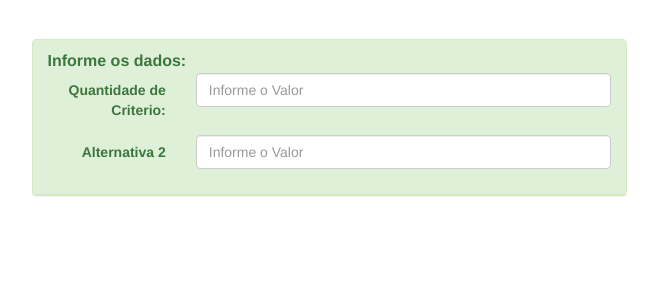
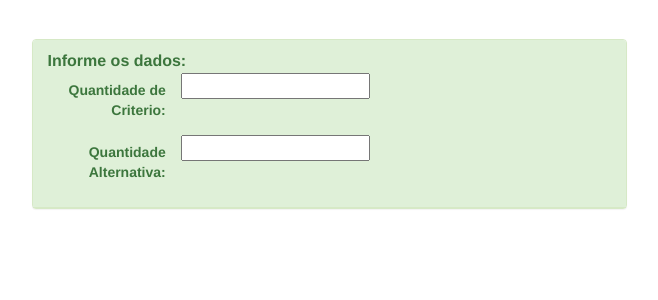
Before and after one commit to OthoGarcia/Analise-Decisoria, a Django app: template analise_decisoria/main/templates/main/qtdeCriterioAlternativa.html in a window 1280 px wide. Shown: the part 51-351 px from the top of the page, without its empty margins (311-969 px from the left). Run offline with Django 3.2, Linux system fonts and the light colour scheme; the template is opened without the code that fills it: values that come from a table or form of the project are taken from there, others are empty; some libraries are stand-ins or nearby versions.

Commit message:
Ajuste no form da entrada de dados

```diff
--- a/analise_decisoria/main/forms.py
+++ b/analise_decisoria/main/forms.py
@@ -1,11 +1,5 @@
 from django import forms
-from crispy_forms.helper import FormHelper
-from crispy_forms.layout import Layout, Div, Submit, HTML, Button, Row, Field, Reset, ButtonHolder
-from crispy_forms.bootstrap import AppendedText, PrependedText, FormActions
-from .models import captura_entrada
-from django.forms.models import inlineformset_factory
 
-class captura_entrada_form(forms.ModelForm):
-    class Meta:
-        model  = captura_entrada
-        fields = ['qtdeCriterio', 'qtdeAlternativa']
+class captura_entrada_form(forms.Form):
+    qtdeCriterio    = forms.IntegerField()
+    qtdeAlternativa = forms.IntegerField()
--- a/analise_decisoria/main/templates/main/qtdeCriterioAlternativa.html
+++ b/analise_decisoria/main/templates/main/qtdeCriterioAlternativa.html
@@ -8,21 +8,20 @@
                     <div class="panel-heading">
                         <div class="panel-title"><b>Informe os dados:</b></div>
                         <div style="float:right; font-size: 80%; position: relative; top:-10px"></div>
-                        <form id="loginform" class="form-horizontal" role="form" action="{% url 'captura_entrada' %}" method="POST" >
-                            <div class="form-group">
-                                <label for="firstname" class="col-md-3 control-label">Quantidade de Criterio:</label>
-                                <div class="col-md-9">
-                                    <input type="number" required class="form-control" name="nome" placeholder="Informe o Valor">
-                                </div>
-                            </div>
 
-                            <div class="form-group">
-                                <label for="firstname" class="col-md-3 control-label">Alternativa 2</label>
-                                <div class="col-md-9">
-                                    <input type="number" required class="form-control" name="nome" placeholder="Informe o Valor">
-                                </div>
-                            </div>
+                        <form id="loginform" class="form-horizontal" role="form" action="#" method="POST" >
+                           <div class="form-group">
+                             <label for="firstname" class="col-md-3 control-label">Quantidade de Criterio:</label>
+                             {{ form.qtdeAlternativa }}
+                           </div>
+
+                           <div class="form-group">
+                             <label for="firstname" class="col-md-3 control-label">Quantidade Alternativa:</label>
+                             {{ form.qtdeCriterio }}
+                           </div>
+
                         </form>
+
                     </div>
             </div>
           </div>
--- a/analise_decisoria/main/views.py
+++ b/analise_decisoria/main/views.py
@@ -1,4 +1,5 @@
 from django.shortcuts import render, redirect
+from .forms import captura_entrada_form
 
 # Create your views here.
 def menu_principal(request):
```
Also changed, not shown: analise_decisoria/main/models.py (+0 -8 lines).
